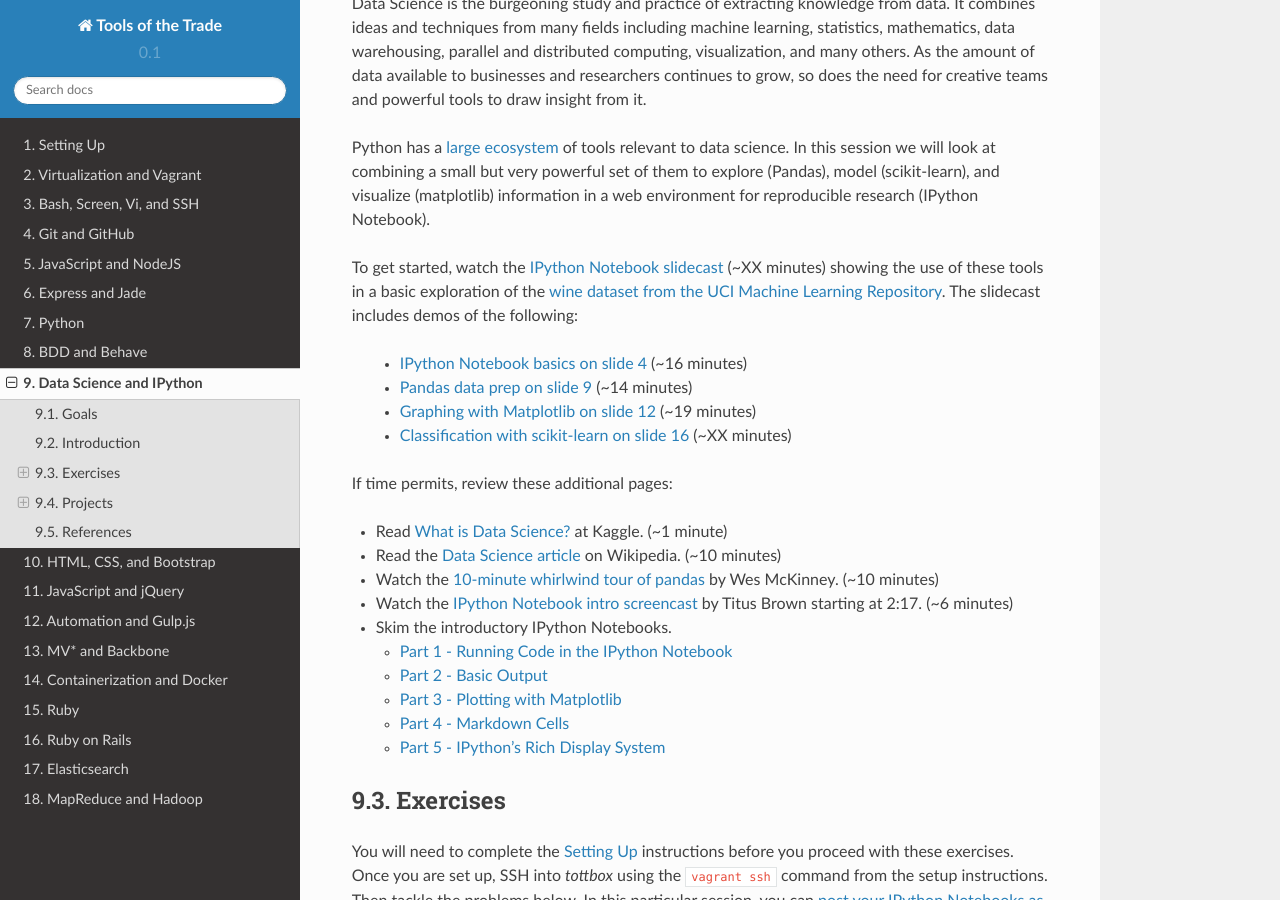
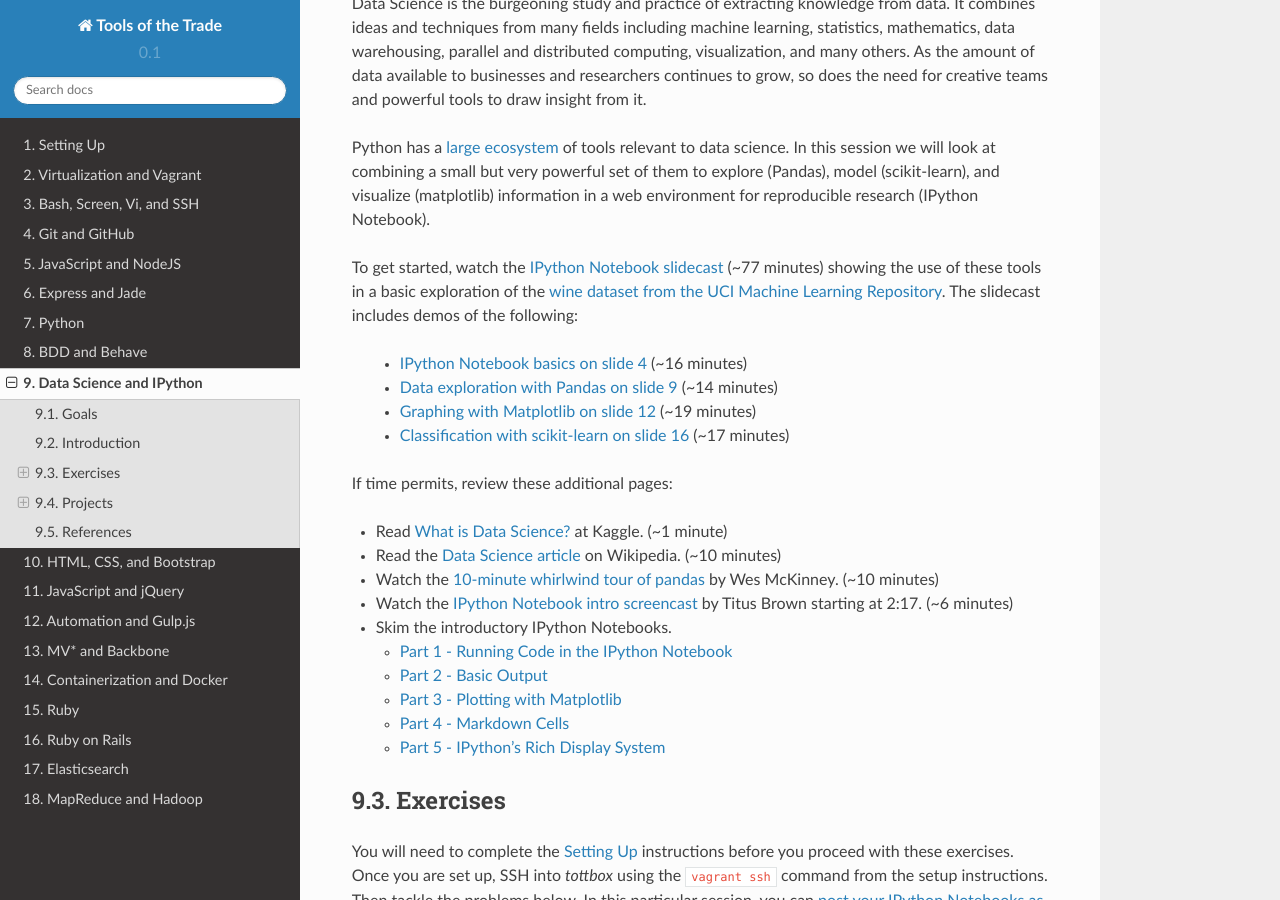
Before and after one commit to parente/tott, a Sphinx documentation site: the page built from doc/sessions/ipython.rst, in a window 1280 px wide and 900 px high, scrolled down 520 px. Built offline with Sphinx 7.4.7 and the Read the Docs theme 2.0.0, drawn with Linux system fonts in a browser that asks for light colours.

Commit message:
ipy times, slide updates

```diff
--- a/doc/sessions/ipython.rst
+++ b/doc/sessions/ipython.rst
@@ -21,12 +21,12 @@
 
 Python has a `large ecosystem <http://www.scipy.org/topical-software.html>`_ of tools relevant to data science. In this session we will look at combining a small but very powerful set of them to explore (Pandas), model (scikit-learn), and visualize (matplotlib) information in a web environment for reproducible research (IPython Notebook).
 
-To get started, watch the `IPython Notebook slidecast <../_static/casts/ipython.html>`_ (~XX minutes) showing the use of these tools in a basic exploration of the `wine dataset from the UCI Machine Learning Repository <https://archive.ics.uci.edu/ml/datasets/Wine+Quality>`_. The slidecast includes demos of the following:
+To get started, watch the `IPython Notebook slidecast <../_static/casts/ipython.html>`_ (~77 minutes) showing the use of these tools in a basic exploration of the `wine dataset from the UCI Machine Learning Repository <https://archive.ics.uci.edu/ml/datasets/Wine+Quality>`_. The slidecast includes demos of the following:
 
   * `IPython Notebook basics on slide 4 <../_static/casts/ipython.html#/4>`_ (~16 minutes)
-  * `Pandas data prep on slide 9 <../_static/casts/ipython.html#/9>`_ (~14 minutes)
+  * `Data exploration with Pandas on slide 9 <../_static/casts/ipython.html#/9>`_ (~14 minutes)
   * `Graphing with Matplotlib on slide 12 <../_static/casts/ipython.html#/12>`_ (~19 minutes)
-  * `Classification with scikit-learn on slide 16  <../_static/casts/ipython.html#/16>`_ (~XX minutes)
+  * `Classification with scikit-learn on slide 16  <../_static/casts/ipython.html#/16>`_ (~17 minutes)
 
 If time permits, review these additional pages:
 
--- a/doc/slides/jade/ipython.jade
+++ b/doc/slides/jade/ipython.jade
@@ -78,7 +78,7 @@
 
   section(data-narration="/ipy/15")
     h2 Demo: Classifying Wines
-    p LogisticRegression, cross_val_score, metrics
+    p LogisticRegression, cross_val_score, scale
 
   section
     h2 Demo: Classifying Wines
```
Also changed, not shown: other parts of doc/slides/jade/ipython.jade (+1 -1 lines), doc/slides/casts/ipython.html (+1 -1 lines).
